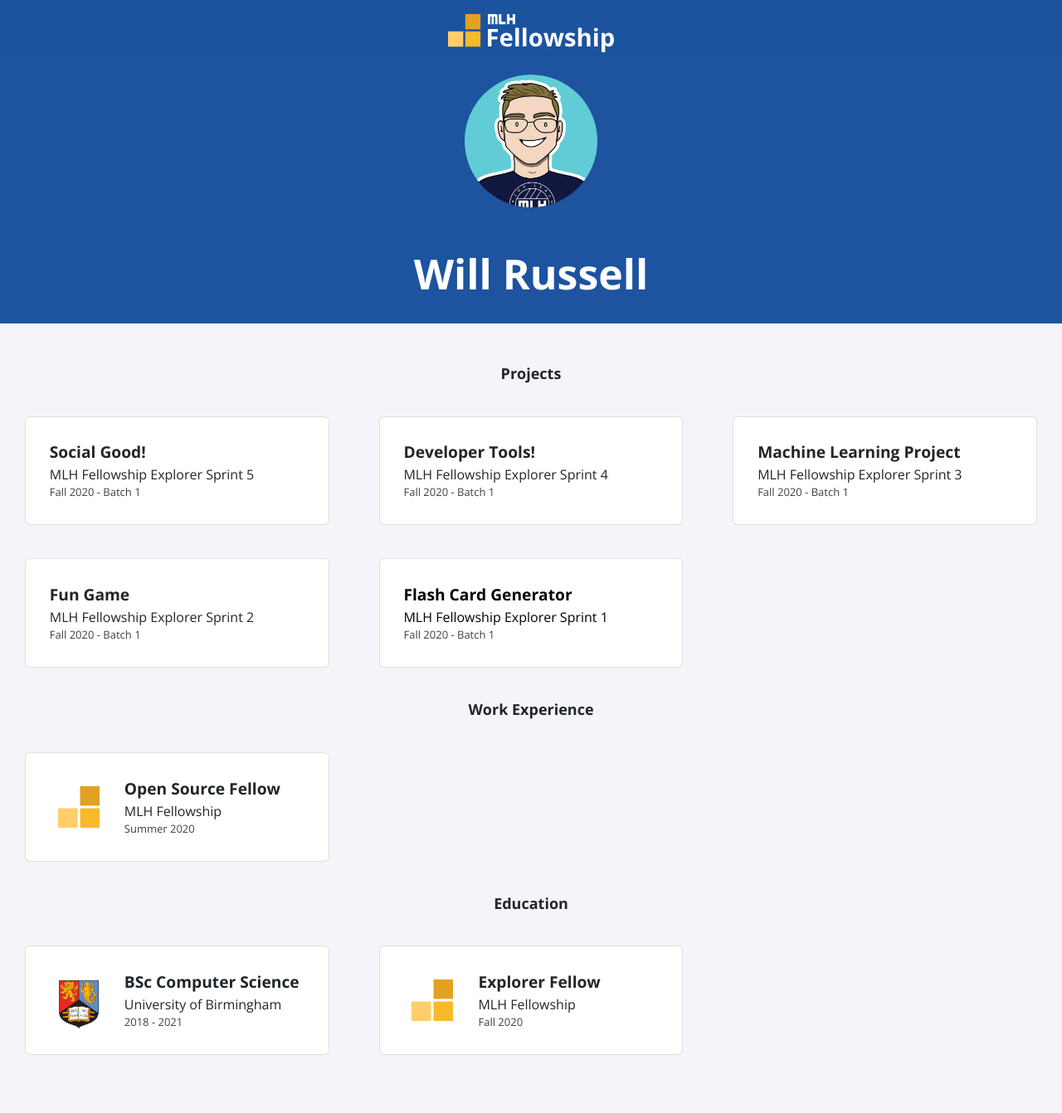
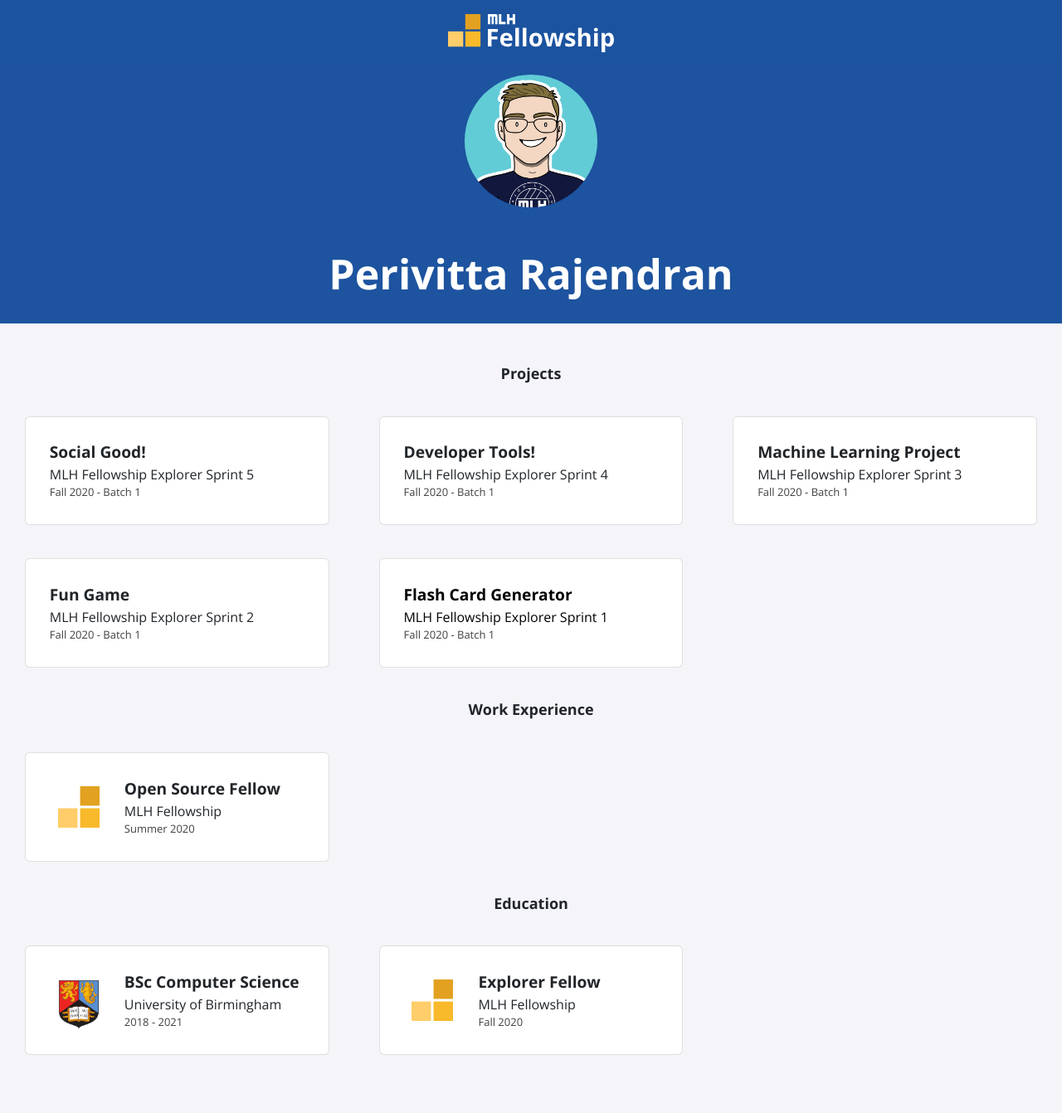
Before and after one commit to Perivitta/perivitta.github.io, a Jekyll site: the page built from index.html, in a window 1280 px wide. Shown: the whole page at 83% size. Built offline with Jekyll 4.4.1, drawn with Linux system fonts in a browser that asks for light colours; nearby versions of some CDN libraries.

Commit message:
Update _config.yml

```diff
--- a/_config.yml
+++ b/_config.yml
@@ -1,5 +1,5 @@
-title: "Will Russell"
-email: fellowship@mlh.io
+title: "Perivitta Rajendran"
+email: hi@mlh.io
 description: >- # this means to ignore newlines until "baseurl:"
   Write an awesome description for your new site here. You can edit this
   line in _config.yml. It will appear in your document head meta (for
```
